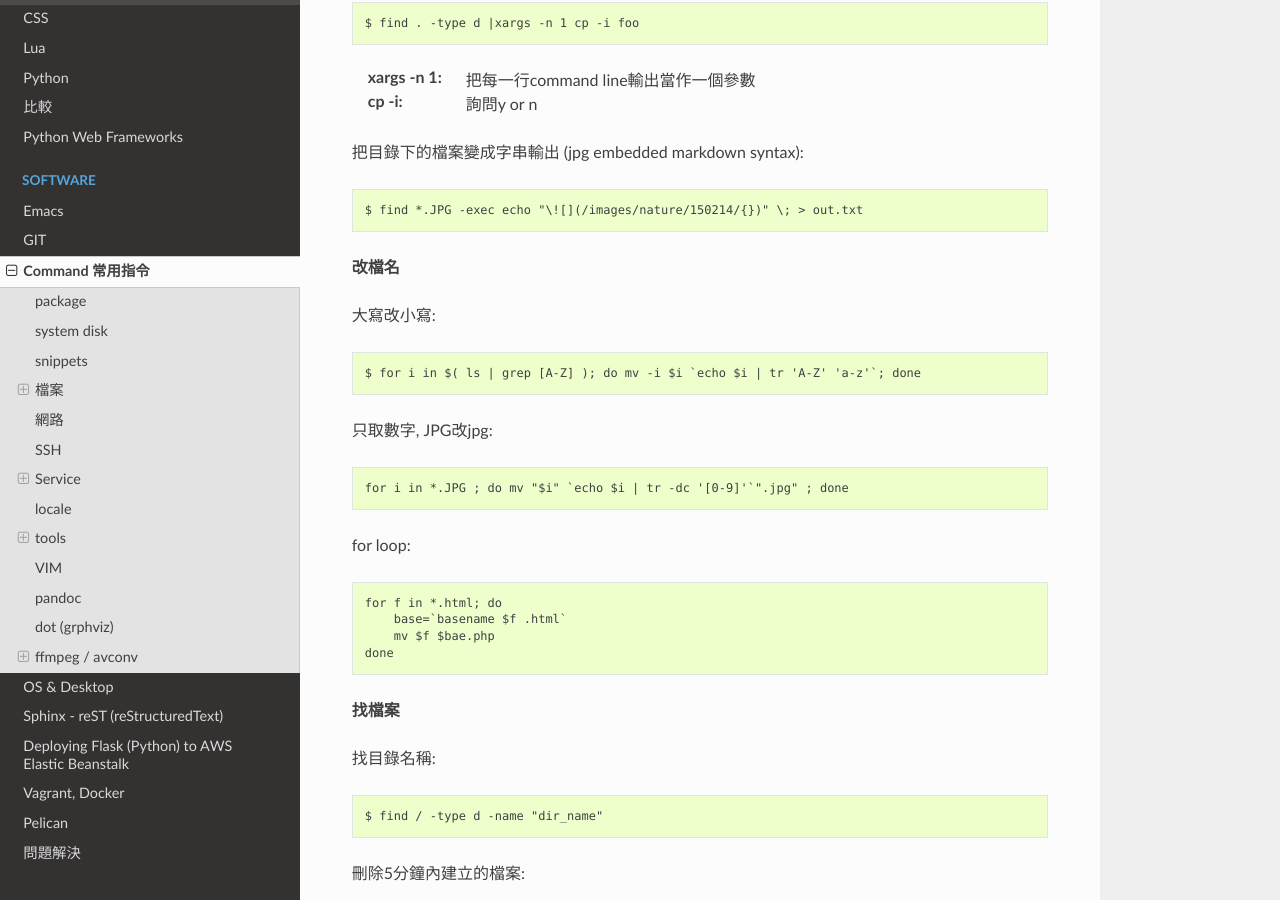
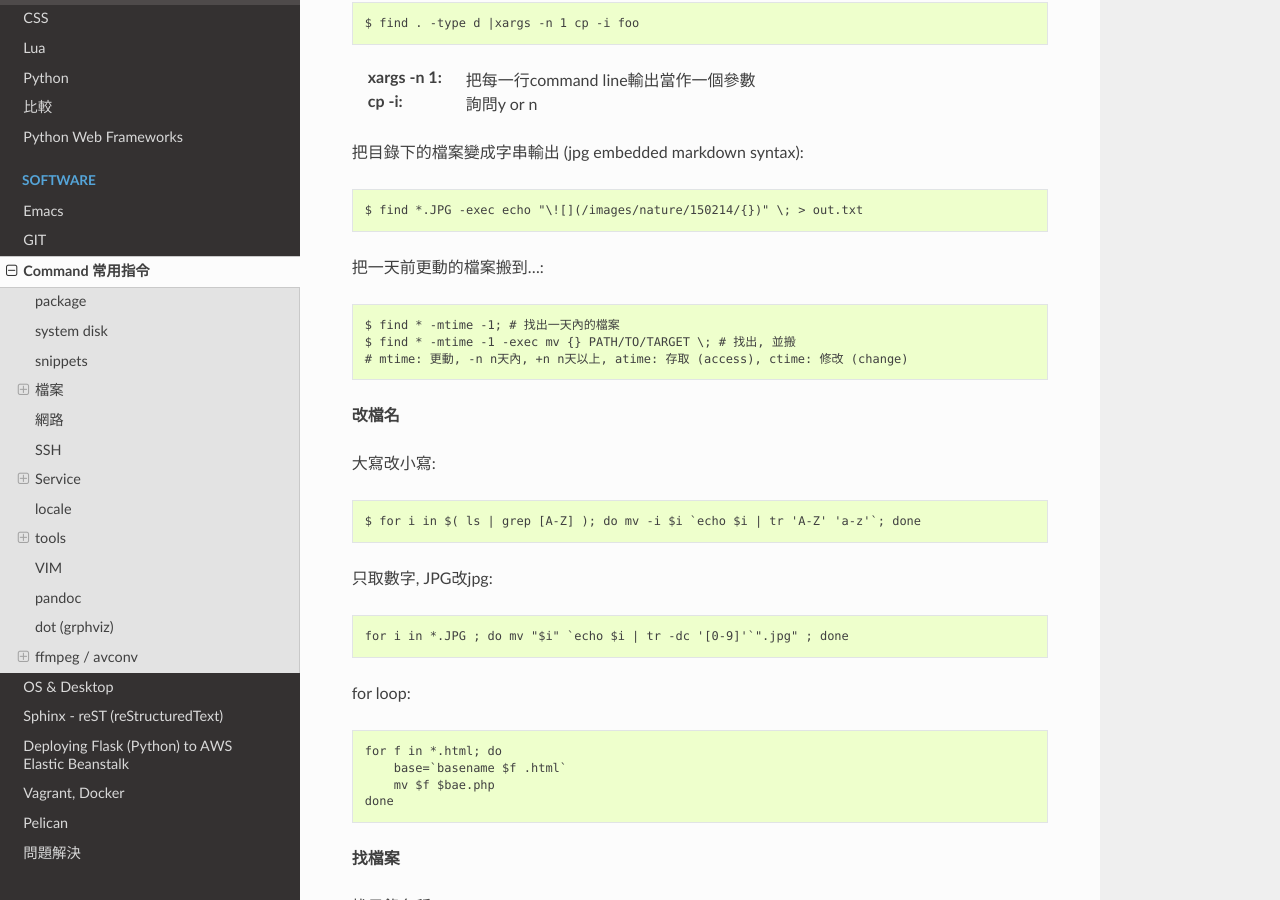
Before and after one commit to moogoo78/comp.suhen.org, a Sphinx documentation site: the page built from docs/source/command_line.rst, in a window 1280 px wide and 900 px high, scrolled down 1401 px. Built offline with Sphinx 7.4.7 and the Read the Docs theme 2.0.0, drawn with Linux system fonts in a browser that asks for light colours.

Commit message:
edited source; git push

```diff
--- a/docs/source/command_line.rst
+++ b/docs/source/command_line.rst
@@ -69,6 +69,13 @@ more
 把目錄下的檔案變成字串輸出 (jpg embedded markdown syntax)::
 
   $ find *.JPG -exec echo "\![](/images/nature/150214/{})" \; > out.txt
+
+把一天前更動的檔案搬到...::
+
+
+  $ find * -mtime -1; # 找出一天內的檔案
+  $ find * -mtime -1 -exec mv {} PATH/TO/TARGET \; # 找出, 並搬
+  # mtime: 更動, -n n天內, +n n天以上, atime: 存取 (access), ctime: 修改 (change)
 
 
 **改檔名**
```
